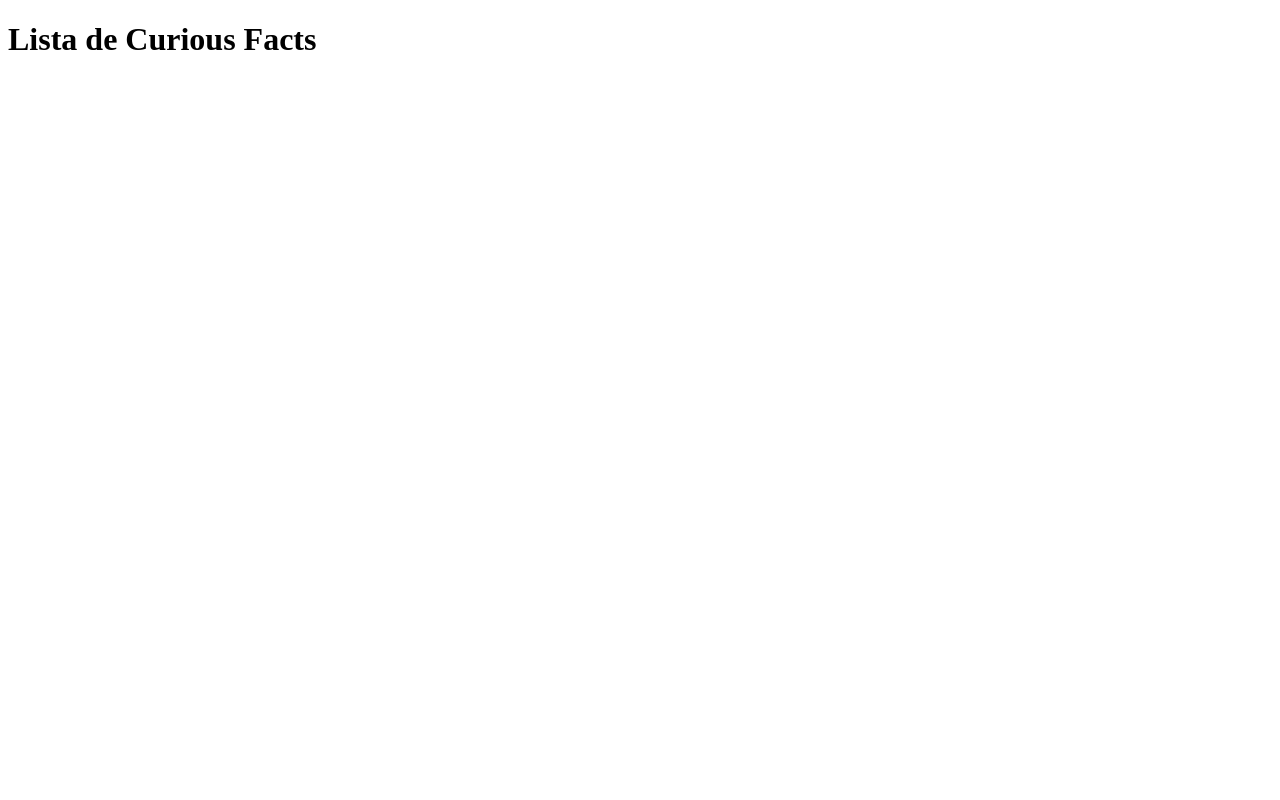
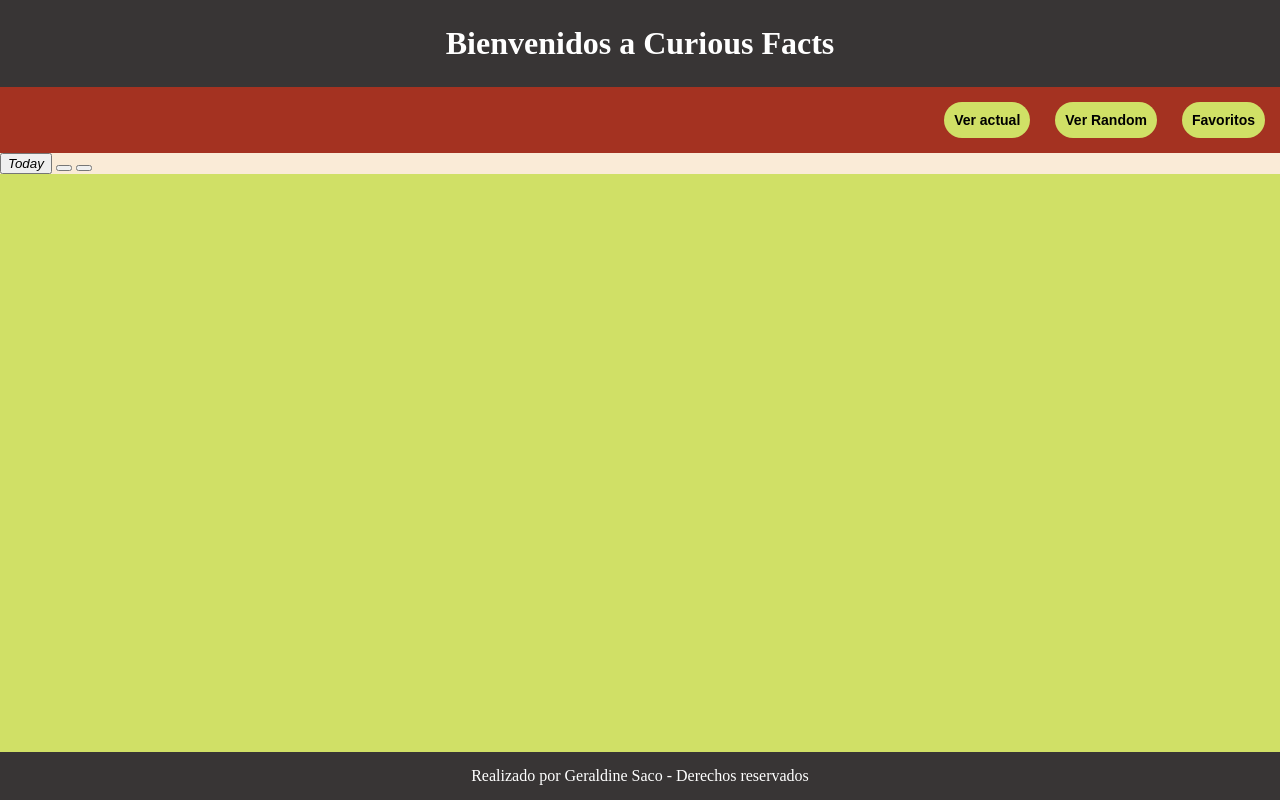
Before and after one commit to GeraldineSaco/curious-facts, a plain HTML site: page index.html in a window 1280 px wide. Drawn offline with Linux system fonts and the light colour scheme; no server answers.

Commit message:
add style HTML y CSS initial

```diff
--- a/index.html
+++ b/index.html
@@ -6,20 +6,38 @@
     <meta name="viewport" content="width=device-width, initial-scale=1.0">
     <title>Curious Facts App</title>
     <link rel="stylesheet" href="style.css" />
+    <link rel="stylesheet" href="cdnjs.cloudflare.com">
 </head>
 
 <body>
     <header>
-        <h1>Lista de Curious Facts</h1>
+        <h1>Bienvenidos a Curious Facts</h1>
+        <nav>
+            <div class="container-nav">
+                <button type="button" class="btn-navbar">Ver actual</button>
+                <button type="button" class="btn-navbar">Ver Random</button>
+                <button type="button" class="btn-navbar">Favoritos</button>
+            </div>
+        </nav>
     </header>
     <main>
-        <section class="container-list-facts">
+        <section class="facts">
+            <div class="container-facts">
+                <div class="container-text">
 
+                </div>
+                <div class="controls-buttons">
+                    <button type="button" class="btn-ctrls">
+                        <i class="fa-light fa-calendar-day">Today</i>
+
+                    </button>
+                    <button type="button" class="btn-ctrls"><i></i></button>
+                    <button type="button" class="btn-ctrls"><i></i></button>
+                </div>
+            </div>
         </section>
 
-        <section class="container-detail-facts">
 
-        </section>
 
         <section class="container-favorite-facts">
 
@@ -27,7 +45,7 @@
 
     </main>
     <footer>
-
+        <p class="container-footer">Realizado por Geraldine Saco - Derechos reservados</p>
     </footer>
     <script type="module" src="./javascript/data.js"></script>
     <script type="module" src="./javascript/script.js"></script>
--- a/style.css
+++ b/style.css
@@ -0,0 +1,62 @@
+html{
+    height: 100%;
+}
+
+
+body{
+    margin: 0;
+    padding: 0;
+    display: flex;
+    flex-direction: column;
+    min-height: 100vh;
+}
+
+main{
+    flex: 1;
+    background-color: #D0E066
+}
+
+h1{
+    background-color: #383535;
+    padding: 25px;
+    margin-top: 0;
+    margin-bottom: 0;
+    text-align: center;
+    color: white;
+}
+
+nav .container-nav{
+    background-color: #A43221;
+    margin: 0;
+    padding: 15px;
+    display: flex;
+    justify-content: right;
+    gap: 25px;
+}
+
+.btn-navbar{
+    background-color: #D0E066;
+    font-weight: bold;
+    font-family: Arial, Helvetica, sans-serif;
+    font-size: 14px;
+    padding: 10px;
+    border-radius: 30px;
+    border: 1px none;
+    cursor: pointer;
+}
+
+.container-facts{
+    background-color: antiquewhite;
+
+
+}
+
+footer .container-footer{
+    background-color: #383535;
+
+    padding: 15px;
+    text-align: center;
+    color: white;
+    margin-top: auto;
+    margin-bottom: 0;
+}
```
